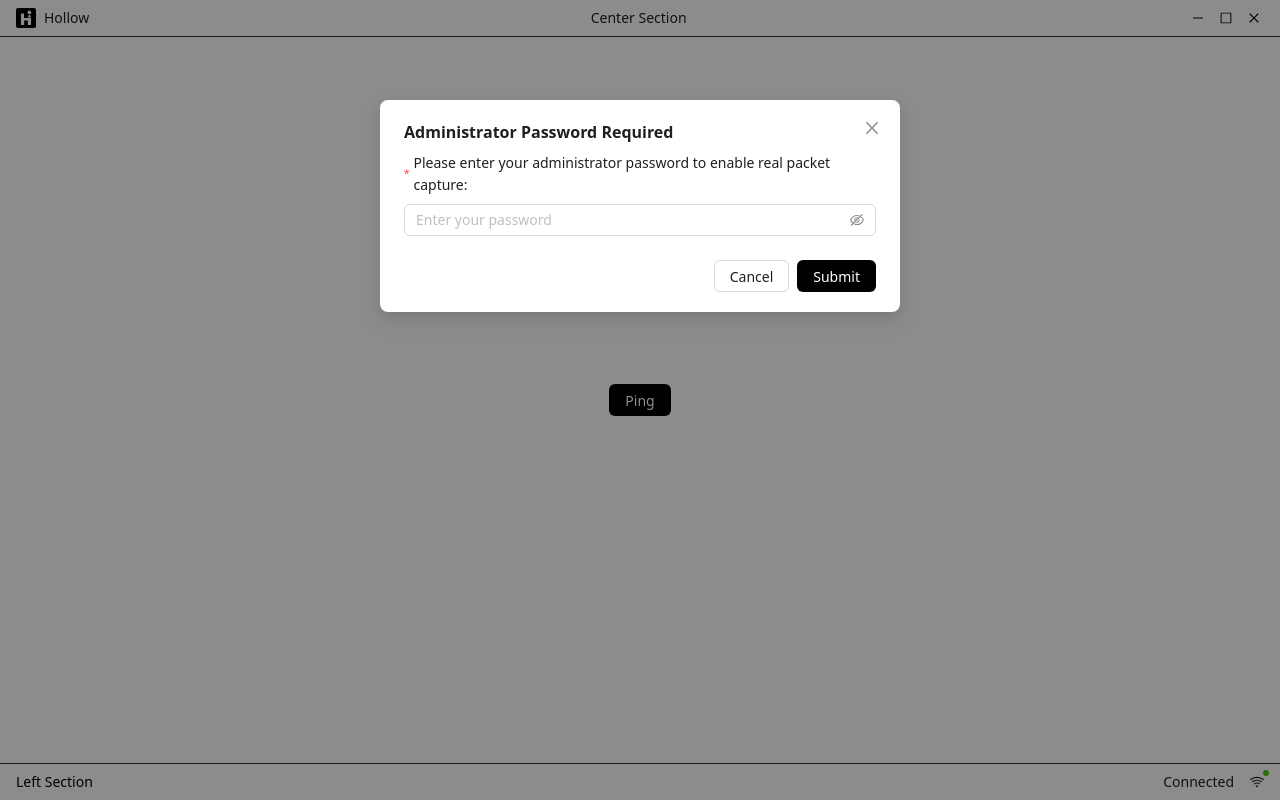
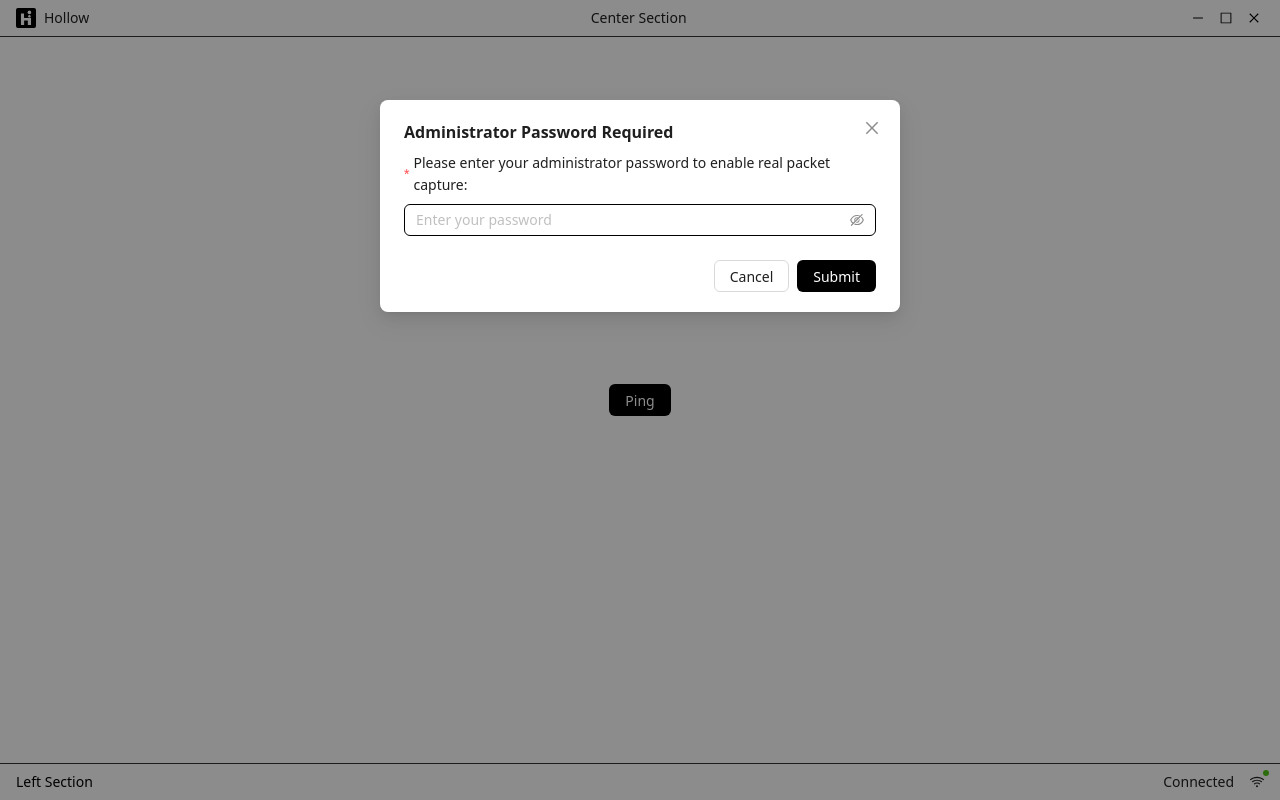
Before and after one commit to tejastn10/hollow, a React (Vite) app in the folder src/renderer/: page / in a window 1280 px wide. Both pictures are taken after a click on the button "Ping". Built offline with nearby package versions, Linux system fonts and the light colour scheme; a web font is replaced by a local one.

Commit message:
feat: add auto-focus functionality to password input in PermissionModal

```diff
--- a/src/renderer/src/container/PermissionModal/PermissionModal.tsx
+++ b/src/renderer/src/container/PermissionModal/PermissionModal.tsx
@@ -1,6 +1,6 @@
-import { FC, useEffect, useState } from "react";
+import { FC, useEffect, useRef, useState } from "react";
 
-import { App, Form, Input, Modal } from "antd";
+import { App, Form, Input, InputRef, Modal } from "antd";
 
 import { MAX_PASSWORD_ATTEMPTS } from "./constants";
 
@@ -19,8 +19,16 @@ const PermissionModal: FC<Props> = ({ visible, errorMessage, onCancel, onSubmit
 	const [form] = Form.useForm();
 	const { message } = App.useApp();
 
+	const autoFocusRef = useRef<InputRef>(null);
+
 	const [attempts, setAttempts] = useState(0);
 	const [isProcessing, setIsProcessing] = useState(false);
+
+	const onModalOpen = (open?: boolean): void => {
+		if (open) {
+			autoFocusRef.current?.focus();
+		}
+	};
 
 	const handleCancel = () => {
 		onCancel();
@@ -81,6 +89,7 @@ const PermissionModal: FC<Props> = ({ visible, errorMessage, onCancel, onSubmit
 			okText="Submit"
 			cancelText="Cancel"
 			destroyOnHidden
+			afterOpenChange={onModalOpen}
 			confirmLoading={isProcessing}
 		>
 			<Form form={form} onFinish={handleSubmit} layout="vertical">
@@ -102,6 +111,7 @@ const PermissionModal: FC<Props> = ({ visible, errorMessage, onCancel, onSubmit
 				>
 					<Password
 						autoFocus
+						ref={autoFocusRef}
 						onPressEnter={form.submit}
 						placeholder="Enter your password"
 						disabled={attempts >= MAX_PASSWORD_ATTEMPTS}
```
